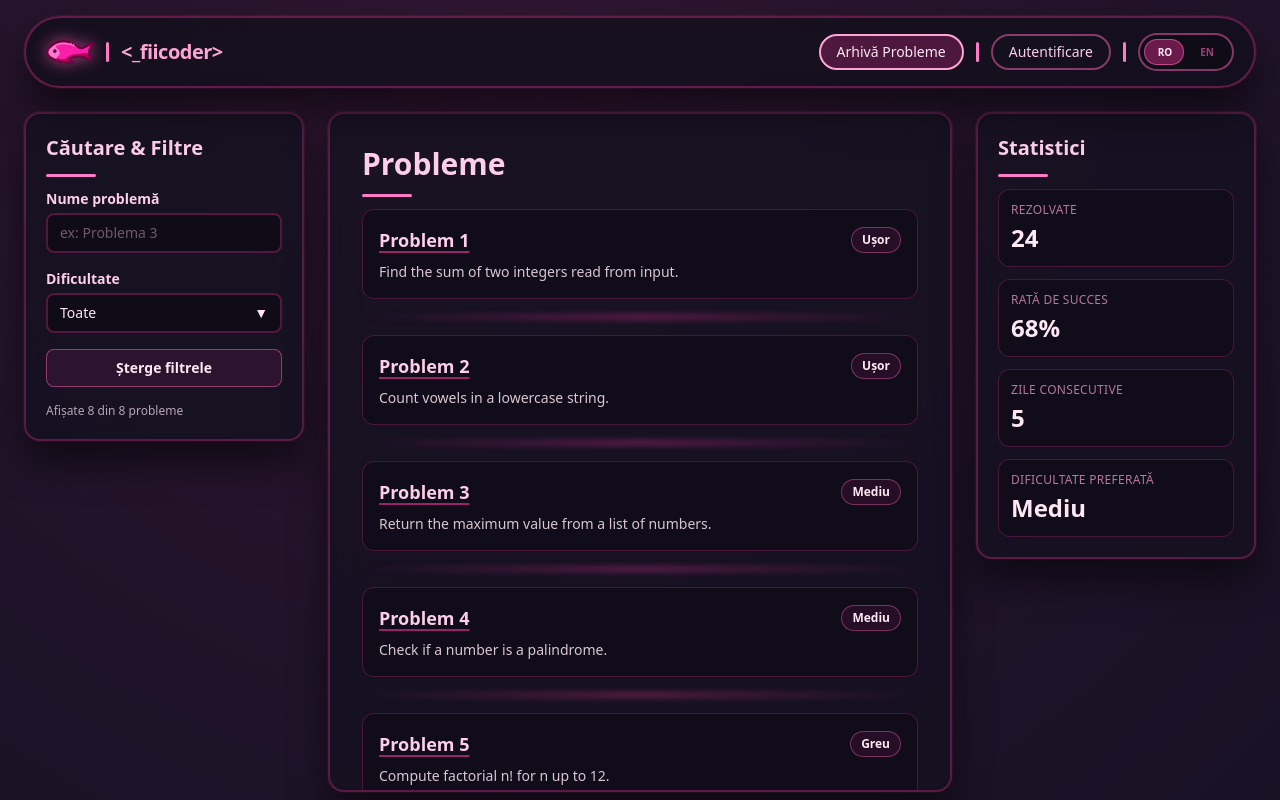
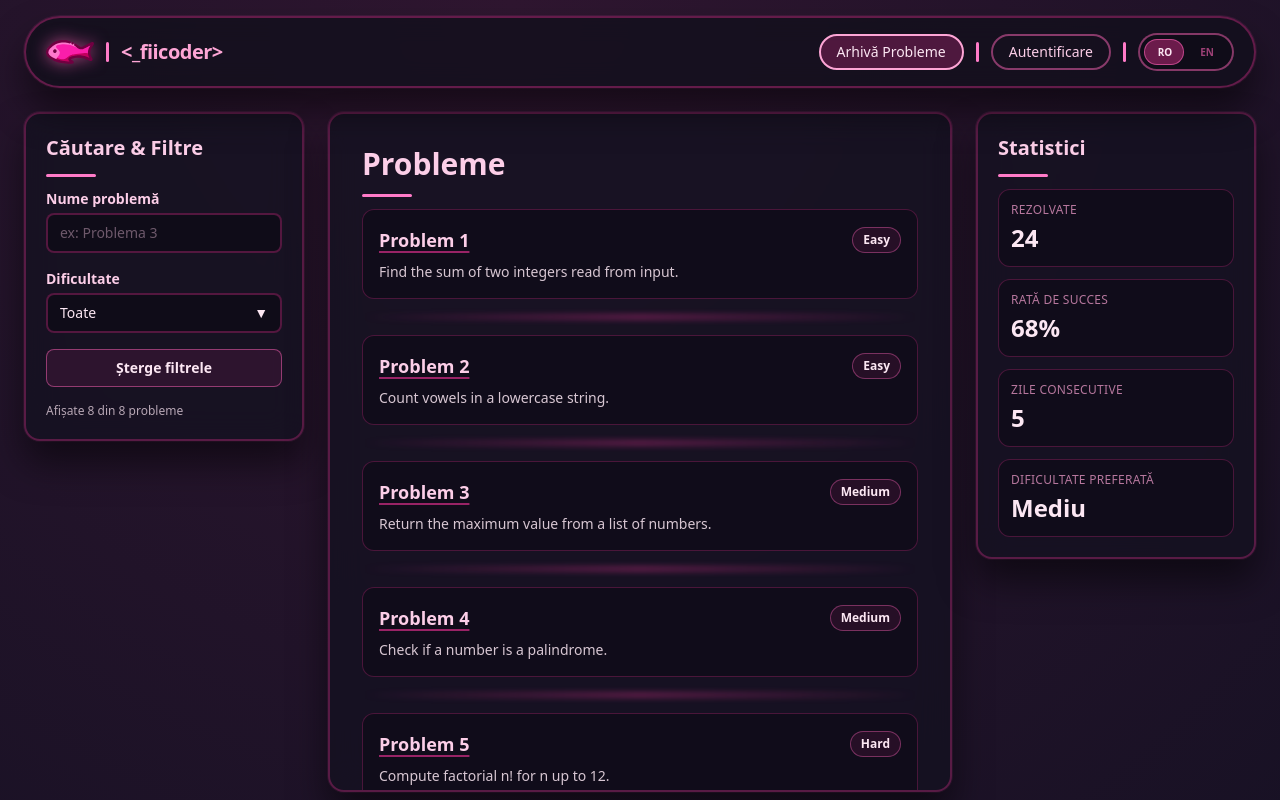
Before and after one commit to Proiect-A1/Frontend, a React (Vite) app in the folder fiicoder-frontend/: page /problems in a window 1280 px wide. Built offline with nearby package versions, Linux system fonts and the light colour scheme.

Commit message:
difficulty type language error

```diff
--- a/fiicoder-frontend/src/pages/problemData.ts
+++ b/fiicoder-frontend/src/pages/problemData.ts
@@ -7,7 +7,7 @@ export const problemSummaries: Problem[] = [
     shortDescription: "Find the sum of two integers read from input.",
     statement:
       "Given two integers a and b, print their sum. This is a warm-up problem for parsing and basic arithmetic.",
-    difficulty: "Ușor",
+    difficulty: "Easy",
   },
   {
     id: 2,
@@ -15,7 +15,7 @@ export const problemSummaries: Problem[] = [
     shortDescription: "Count vowels in a lowercase string.",
     statement:
       "Given a lowercase string s, compute how many characters are vowels from the set {a, e, i, o, u}.",
-    difficulty: "Ușor",
+    difficulty: "Easy",
   },
   {
     id: 3,
@@ -23,7 +23,7 @@ export const problemSummaries: Problem[] = [
     shortDescription: "Return the maximum value from a list of numbers.",
     statement:
       "Given n integers, output the largest number. Assume n is at least 1.",
-    difficulty: "Mediu",
+    difficulty: "Medium",
   },
   {
     id: 4,
@@ -31,15 +31,15 @@ export const problemSummaries: Problem[] = [
     shortDescription: "Check if a number is a palindrome.",
     statement:
       "Given an integer x, determine whether it reads the same from left to right and right to left.",
-    difficulty: "Mediu",
+    difficulty: "Medium",
   },
   {
     id: 5,
     title: "Problem 5",
     shortDescription: "Compute factorial n! for n up to 12.",
     statement:
-      "Given an integer n, compute the product 1 * 2 * ... * n. Constraints keep the result inside 32-bit signed integer.",
-    difficulty: "Greu",
+      "Given an integer n, compute the product 1 * 2 * ... * n. Constraints keep the result inside 32-bit signed integer. blablablablalbalbalbalbalbalbalbalbalbalbalbalbalbalbalbalbalbalbalbalbalbalbalbalbalaGiven an integer n, compute the product 1 * 2 * ... * n. Constraints keep the result inside 32-bit signed integer. blablablablalbalbalbalbalbalbalbalbalbalbalbalbalbalbalbalbalbalbalbalbalbalbalbalbala ",
+    difficulty: "Hard",
   },
   {
     id: 6,
@@ -47,7 +47,7 @@ export const problemSummaries: Problem[] = [
     shortDescription: "Sort numbers in ascending order.",
     statement:
       "Given n integers, print them sorted in non-decreasing order.",
-    difficulty: "Ușor",
+    difficulty: "Easy",
   },
   {
     id: 7,
@@ -55,7 +55,7 @@ export const problemSummaries: Problem[] = [
     shortDescription: "Sort numbers in descending order.",
     statement:
       "Given n integers, print them sorted in non-increasing order.",
-    difficulty: "Ușor",
+    difficulty: "Medium",
   },
   {
     id: 8,
@@ -63,6 +63,6 @@ export const problemSummaries: Problem[] = [
     shortDescription: "Find the maximum element in an array.",
     statement:
       "Given an array of n integers, find the largest element.",
-    difficulty: "Mediu",
+    difficulty: "Medium",
   },
 ];
```
